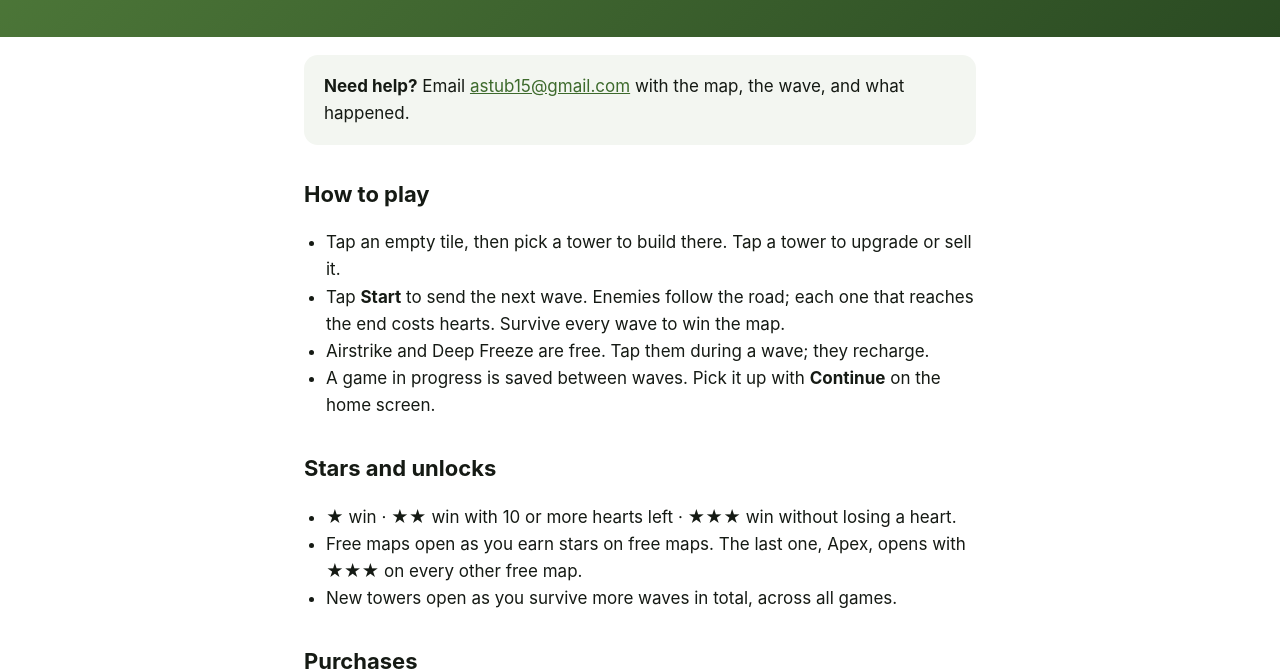
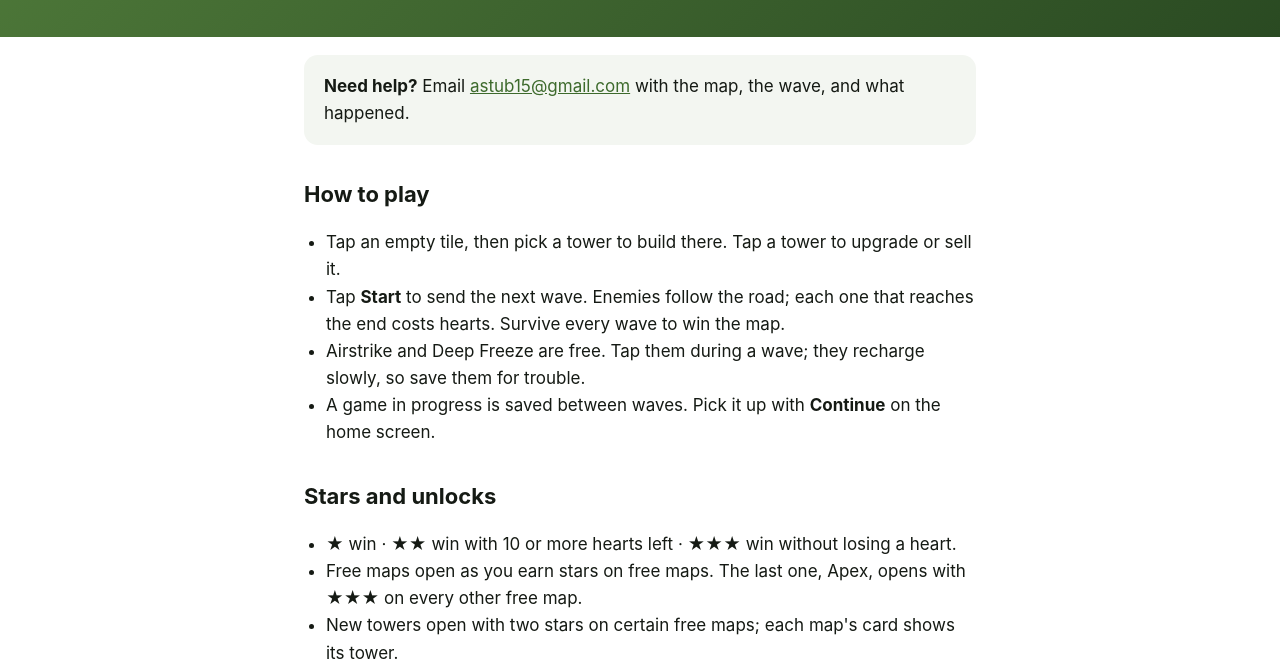
Before and after one commit to andrew-soundsidecoffee/ramparts-app, a plain HTML site: page index.html in a window 1280 px wide. Shown: the part 139-810 px from the top of the page. Drawn offline with Linux system fonts and the light colour scheme.

Commit message:
Update index.html

```diff
--- a/index.html
+++ b/index.html
@@ -24,7 +24,7 @@
   <li>Tap an empty tile, then pick a tower to build there. Tap a tower to upgrade or sell it.</li>
   <li>Tap <strong>Start</strong> to send the next wave. Enemies follow the road; each one that
       reaches the end costs hearts. Survive every wave to win the map.</li>
-  <li>Airstrike and Deep Freeze are free. Tap them during a wave; they recharge.</li>
+  <li>Airstrike and Deep Freeze are free. Tap them during a wave; they recharge slowly, so save them for trouble.</li>
   <li>A game in progress is saved between waves. Pick it up with <strong>Continue</strong> on the
       home screen.</li>
 </ul>
@@ -34,7 +34,7 @@
   <li>★ win · ★★ win with 10 or more hearts left · ★★★ win without losing a heart.</li>
   <li>Free maps open as you earn stars on free maps. The last one, Apex, opens with ★★★ on
       every other free map.</li>
-  <li>New towers open as you survive more waves in total, across all games.</li>
+  <li>New towers open with two stars on certain free maps; each map's card shows its tower.</li>
 </ul>
 
 <h2>Purchases</h2>
```
